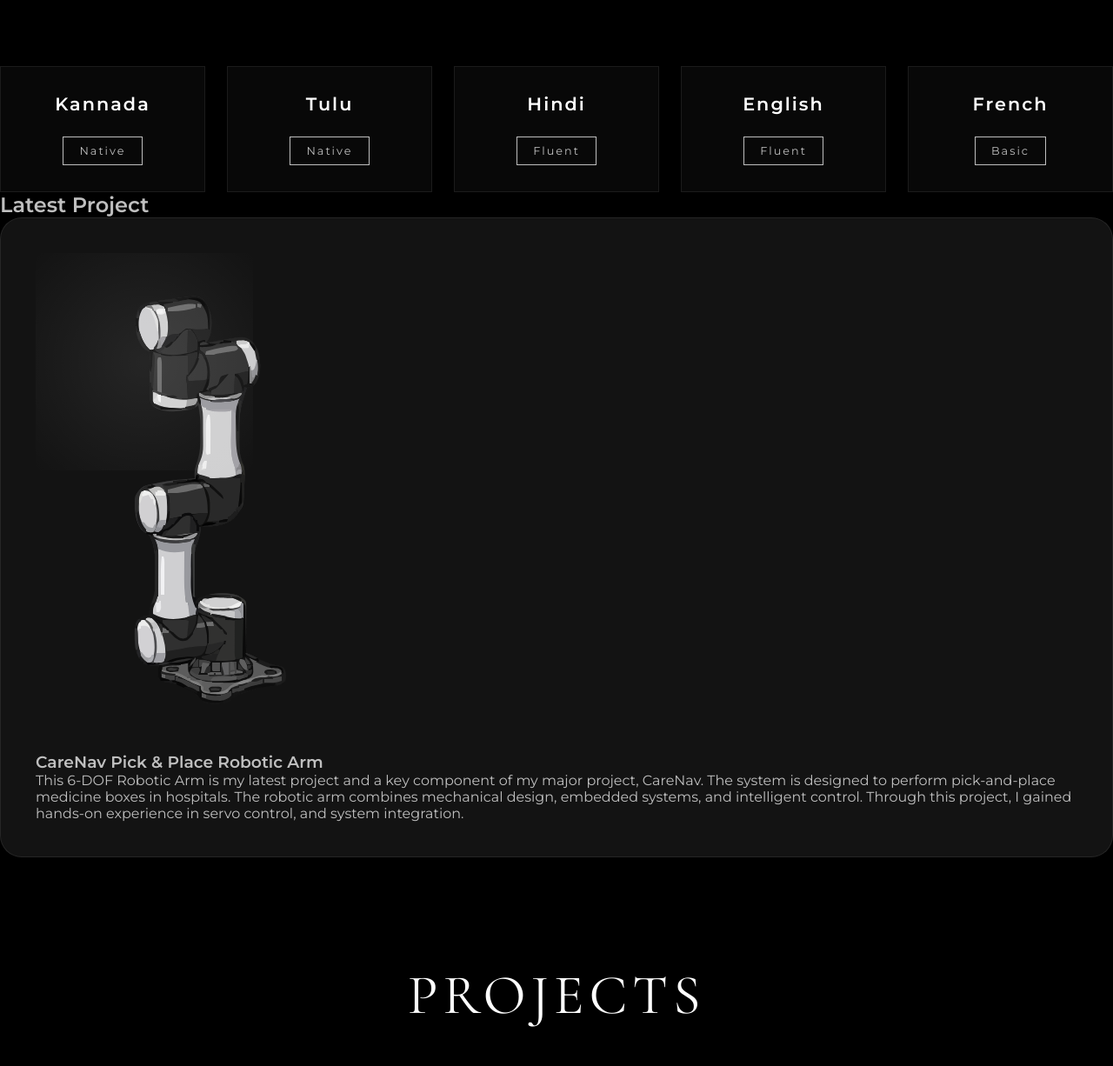
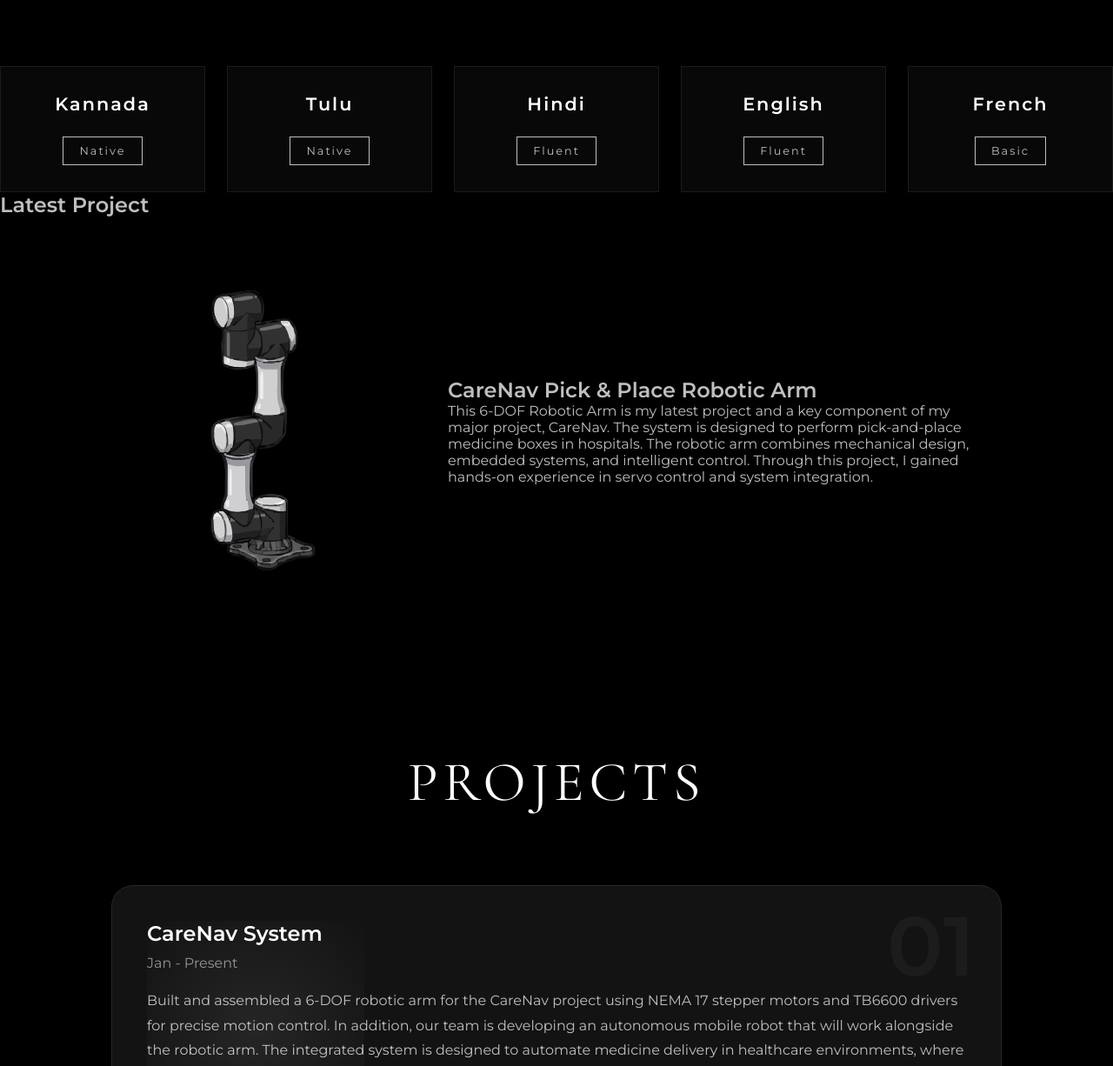
Before and after one commit to sadashivaipatil/sadashiv, a Python web app: template templates/index.html in a window 1280 px wide. Shown: the part 4348-5574 px from the top of the page at 87% size. Run offline with Jinja, Linux system fonts and the light colour scheme; the template is opened without the code that fills it, so the values that code supplies are empty.

Commit message:
Made portfolio mobile friendly and updated UI

```diff
--- a/templates/index.html
+++ b/templates/index.html
@@ -29,6 +29,37 @@
        rotateX(5deg)
        rotateY(-5deg)
        translateY(-10px);
+       }
+
+ /* CareNav Project Section */
+    .carenav-project{
+    display:flex;
+    align-items:center;
+    justify-content:center;
+    gap:50px;
+    margin:50px 0;
+     }
+
+    .arm-image{
+    width:300px;
+    max-width:100%;
+    }
+
+    .project-text{
+    max-width:600px;
+    }
+
+ /* Mobile View */
+  @media (max-width:768px){
+
+    .carenav-project{
+        flex-direction:column;
+        text-align:center;
+    }
+
+    .arm-image{
+        width:220px;
+    }
    }
   </style>
 </head>
@@ -493,21 +524,20 @@
 
 <h2>Latest Project</h2>
 
-<div class="project-card">
+<div class="carenav-project">
 
     <img src="{{ url_for('static', filename='arm.svg') }}"
          alt="CareNav Robotic Arm"
-     class="project-image">
+         class="arm-image">
 
-<div>
-    <h3>CareNav Pick & Place Robotic Arm</h3>
+    <div class="project-text">
+        <h2>CareNav Pick & Place Robotic Arm</h2>
 
         <p>
             This 6-DOF Robotic Arm is my latest project and a key component of my major project, CareNav.
-        The system is designed to perform pick-and-place medicine boxes in hospitals. The robotic arm combines mechanical design,
-        embedded systems, and intelligent control.
-        Through this project, I gained hands-on experience in servo control,
-        and system integration.
+            The system is designed to perform pick-and-place medicine boxes in hospitals.
+            The robotic arm combines mechanical design, embedded systems, and intelligent control.
+            Through this project, I gained hands-on experience in servo control and system integration.
         </p>
     </div>
 
```
Lines whose indentation alone changed are shown as unchanged.
